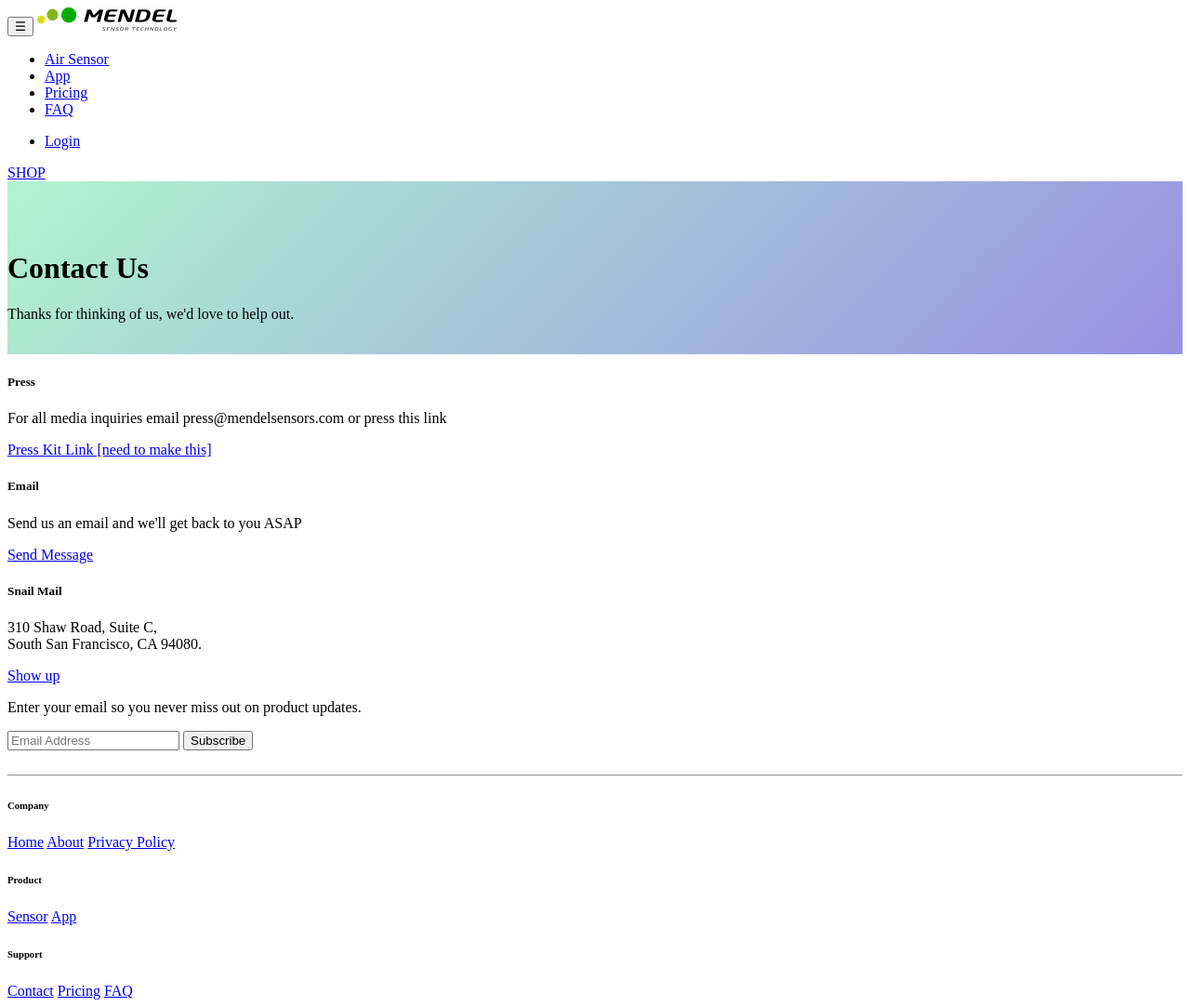
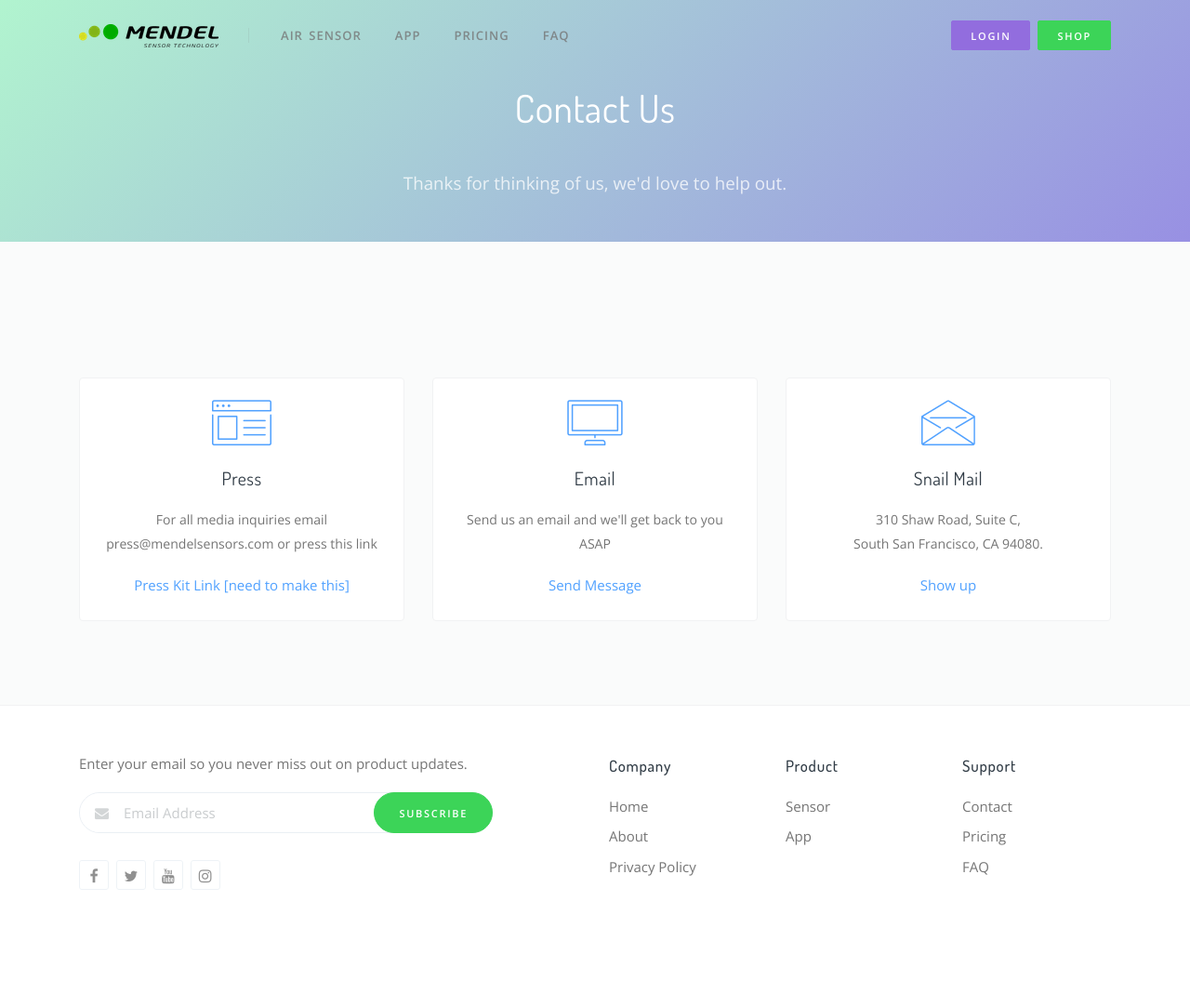
Before and after one commit to mendelsensors/marketing_page, a Jekyll site: the page built from contact/index.html, in a window 1280 px wide. Shown: the whole page at 93% size. Built offline with Jekyll 4.4.1, drawn with Linux system fonts in a browser that asks for light colours; after the commit the page ends 1009 px from its top, so only the background shows below that.

Commit message:
made the relative paths in the default layout absolute

```diff
--- a/_layouts/default.html
+++ b/_layouts/default.html
@@ -9,12 +9,12 @@
     <title>Mendel Sensors for Indoor Growers</title>
 
     <!-- Styles -->
-    <link href="assets/css/page.min.css" rel="stylesheet">
-    <link href="assets/css/style.css" rel="stylesheet">
+    <link href={{ "/assets/css/page.min.css" | absolute_url }} rel="stylesheet">
+    <link href={{ "/assets/css/style.css" | absolute_url }} rel="stylesheet">
 
     <!-- Favicons -->
-    <link rel="apple-touch-icon" href="assets/img/apple-touch-icon.png">
-    <link rel="icon" href="assets/img/favicon.ico">
+    <link rel="apple-touch-icon" href={{ "/assets/img/apple-touch-icon.png" | absolute_url }}>
+    <link rel="icon" href={{ "/assets/img/favicon.ico" | absolute_url }}>
 
     <!--  Open Graph Tags -->
     <meta property="og:title" content="Mendel Sensors">
@@ -76,10 +76,6 @@
        <div class="container">
          <div class="row">
 
-           <div class="col-12">
-           <!--  <a href="/"><img src="../assets/img/Logo-Horizontal-Gradient.png" alt="logo"></a>-->
-           </div>
-
            <div class="col-xl-5">
              <p><!--Mendel Sensors is made with ❤ by the creators of RapidLED.--> Enter your email so you never miss out on product updates.</p>
              <form class="input-round justify-content-center justify-content-lg-end" action="https://mendelsensors.us20.list-manage.com/subscribe/post?u=2c2ca69c2e81f29f6f7fe6b6d&amp;id=d442c49b18" method="post" target="_blank">
@@ -126,7 +122,6 @@
                <a class="nav-link" href="/contact">Contact</a>
                <a class="nav-link" href="/pricing">Pricing</a>
                <a class="nav-link" href="/faq">FAQ</a>
-             <!--  <a class="nav-link" href="/terms">Terms & Privacy Policy</a>-->
              </div>
            </div>
 
@@ -136,8 +131,8 @@
      <!-- /.footer -->
 
     <!-- Scripts -->
-    <script src="assets/js/page.min.js"></script>
-    <script src="assets/js/script.js"></script>
+    <script src={{ "/assets/js/page.min.js" | absolute_url }}></script>
+    <script src={{ "/assets/js/script.js" | absolute_url }}></script>
 
   </body>
 </html>
```
